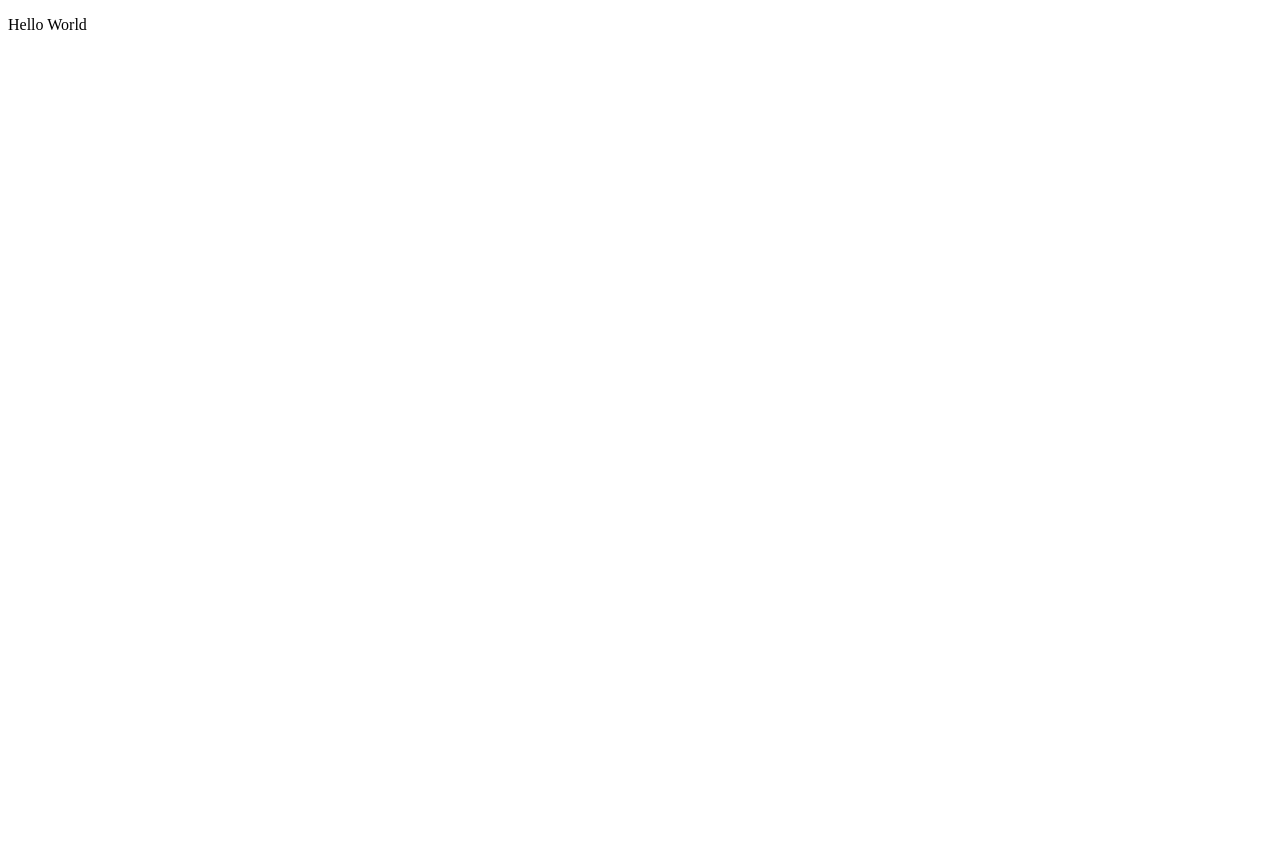
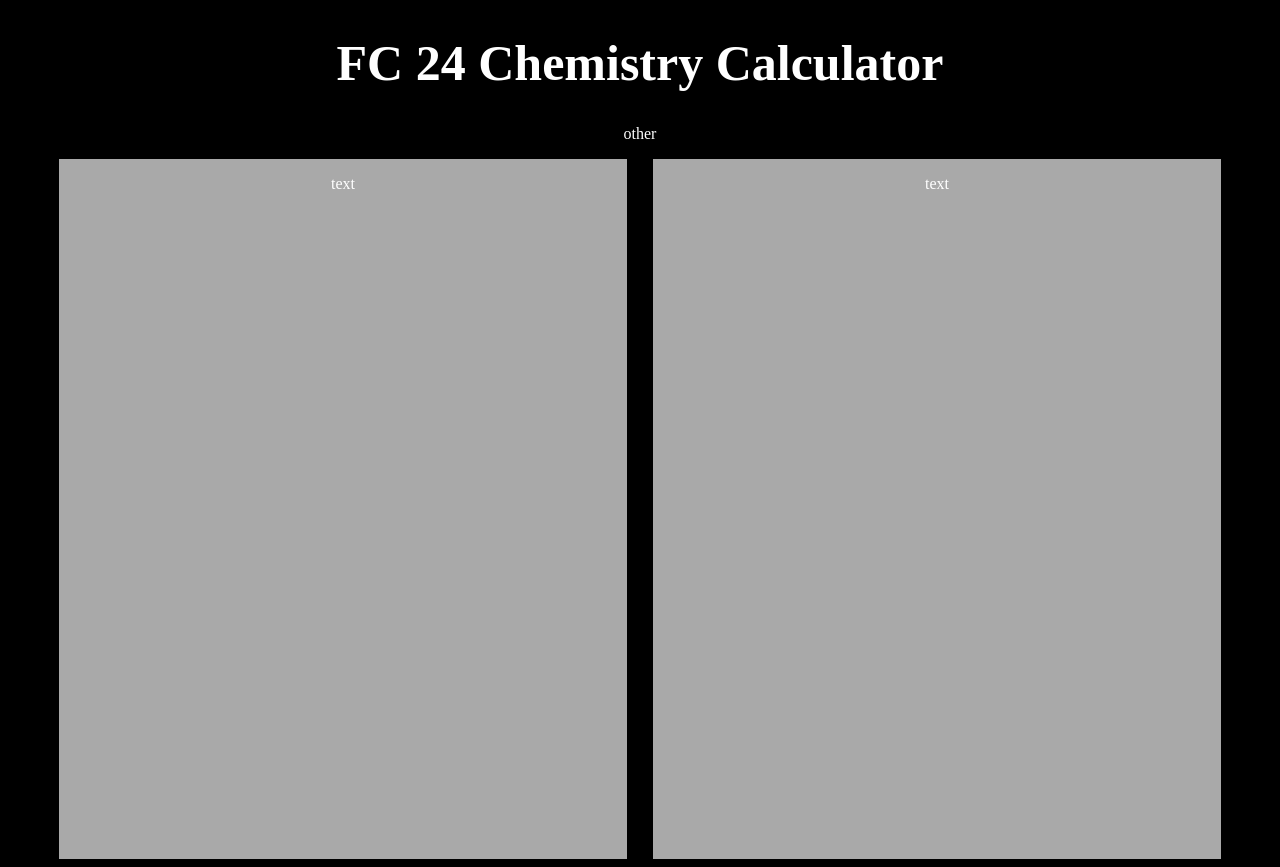
Before and after one commit to matthewjcw/FC-24-Squad-Chemistry-Calculator, a plain HTML site: page index.html in a window 1280 px wide. Before the commit the page ends 800 px from the top, so only its background shows below. Drawn offline with Linux system fonts and the light colour scheme.

Commit message:
Basic Structure Complete

```diff
--- a/index.html
+++ b/index.html
@@ -6,7 +6,16 @@
         <link rel="stylesheet" href="styles.css">
     </head>
     <body>
-        <p>Hello World</p>
+        <h1><span id="title">FC 24 Chemistry Calculator</span></h1>
+        <p>other</p>
+        <div id = "main-body">
+            <div id = "player-list" class="page">
+                <p>text</p>
+            </div>
+            <div id = "player-create" class="page">
+                <p>text</p>
+            </div>
+        </div>
         <script src="script.js"></script>
     </body>
 </html>
--- a/script.js
+++ b/script.js
@@ -0,0 +1,23 @@
+//Variables
+
+//accesses the title text
+let titleText = document.getElementsByTagName('h1')[0];
+
+
+
+
+//Functions
+
+//creates a shadow over the title text of the page
+function createTitleShadow(){
+    titleText.style.textShadow = "2px 2px 45px gold";
+}
+
+//removes the shadow from the title of the page
+function removeTitleShadow(){
+    titleText.style.textShadow = "";
+}
+
+//Allows the text shadow to activate on mouseover, shadow is removed with mouseout
+document.getElementById('title').addEventListener('mouseover', createTitleShadow);
+document.getElementById('title').addEventListener('mouseout', removeTitleShadow);
--- a/styles.css
+++ b/styles.css
@@ -0,0 +1,57 @@
+body {
+    background-color: black;
+}
+p{
+    color: white;
+    word-wrap: break-word;
+    text-align: center;
+}
+h1{
+    color: white;
+    font-size: 50px;
+    /*display: inline-block;*/
+    /*position: relative;*/
+    text-align: center;
+
+}
+#main-body{
+    display: table;
+    width: 100%;
+    height: 100%;
+    background-color: black;
+
+}
+
+#player-list{
+    width: 45%;
+    height: 700px;
+    float:left;
+    background-color: darkgray;
+    margin-left: 4%;
+    margin-right:1%;
+}
+
+#player-list p{
+    color:white;
+}
+
+#player-create{
+    width:45%;
+    height: 700px;
+    float: right;
+    background-color: darkgray;
+    margin-right: 4%;
+    margin-left: 1%;
+
+
+}
+
+#player-create p{
+    color: white;
+}
+
+#player-list, #player-create{
+    min-height: 210px;
+
+
+}
```
